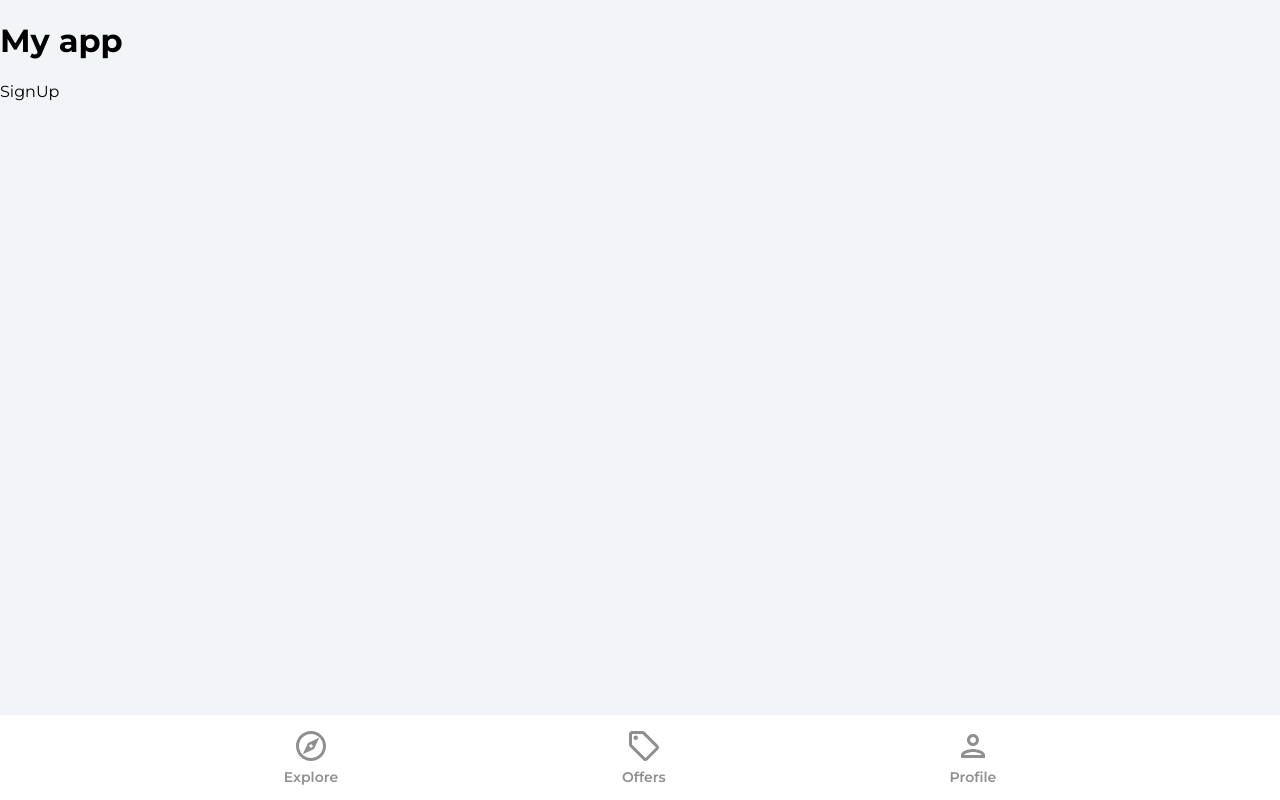
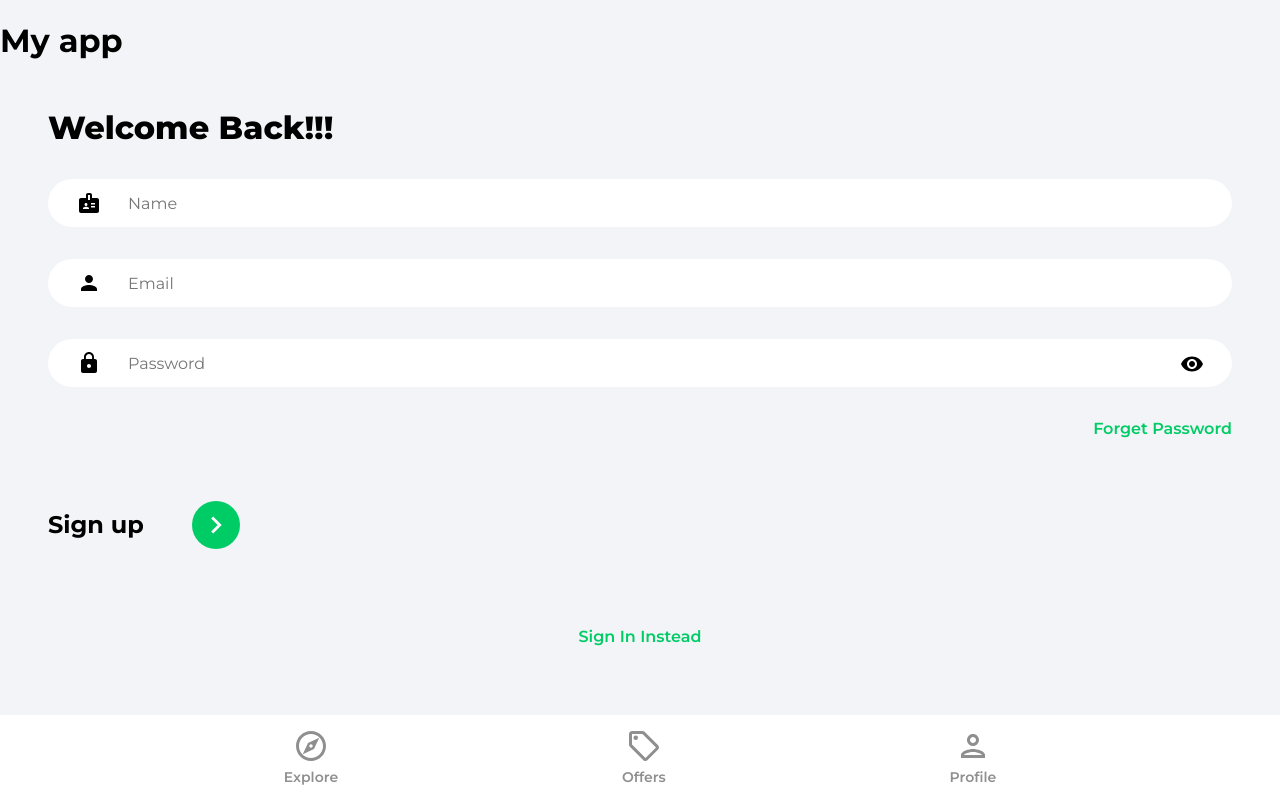
Before and after one commit to ShubhamSingh-S34/House-Market-Place, a React (Create React App) app: page /sign-up in a window 1280 px wide. Built offline with nearby package versions, Linux system fonts and the light colour scheme; the HTML template or start-up script is replaced by a standard one.

Commit message:
Added the sign-in and sign-up form page

```diff
--- a/src/pages/SignIn.js
+++ b/src/pages/SignIn.js
@@ -1,8 +1,73 @@
-import React from 'react'
+import React, { useState } from 'react'
+import { useNavigate, Link } from 'react-router-dom'
+import {ReactComponent as ArrowRightIcon} from '../assets/svg/keyboardArrowRightIcon.svg'
+import visibilityIcon from '../assets/svg/visibilityIcon.svg'
 
 function SignIn() {
+
+  const [showPassword,setShowPassword] =useState(false);
+  const [formData, setFormData]=useState({
+    email:"",
+    password:"",
+  });
+
+  const {email,password}= formData;
+  const navigate= useNavigate();
+  const onChangeHamdler=function(e){
+    setFormData((prevState)=>({
+      ... prevState,
+      [e.target.id]:e.target.value,
+    }))
+  }
+
   return (
-    <div>SignIn</div>
+    <>
+    <div className='pageContainer'>
+      <header>
+        <p className='pageHeader'>
+          Welcome Back!!!
+        </p>
+      </header>
+      <form>
+        <input
+          type='email'
+          className='emailInput'
+          placeholder='Email'
+          id='email'
+          value={email}
+          onChange={onChangeHamdler}
+         />
+        <div className='passwordInputDiv'>
+          <input
+            type={showPassword?'text':'password'}
+            className='passwordInput'
+            placeholder='Password'
+            id='password'
+            value={password}
+            onChange={onChangeHamdler}
+          />
+          <img src={visibilityIcon} alt='show password' className='showPassword'
+            onClick={()=>{setShowPassword((prevState)=>!prevState)}} />
+        </div>
+
+        <Link to='/forgetpassword' className='forgotPasswordLink'>Forget Password</Link>
+        <div className='signInBar'>
+          <p className='signInText'>
+            Sign In
+          </p>
+          <button className='signInButton'>
+            <ArrowRightIcon fill='#ffffff' width='34px' height='34px' />
+          </button>
+        </div>
+      </form>
+
+      {/* google oAUTH vomponenet */}
+      <Link to='/sign-up' className='registerLink'>
+        Sign Up Instead
+      </Link>
+
+    </div>
+    </>
   )
 }
 
--- a/src/pages/SignUp.js
+++ b/src/pages/SignUp.js
@@ -1,8 +1,85 @@
-import React from 'react'
+// import React from 'react'
+import React, { useState } from 'react'
+import { useNavigate, Link } from 'react-router-dom'
+import {ReactComponent as ArrowRightIcon} from '../assets/svg/keyboardArrowRightIcon.svg'
+import visibilityIcon from '../assets/svg/visibilityIcon.svg'
 
 function SignUp() {
+
+  const [showPassword,setShowPassword] =useState(false);
+  const [formData, setFormData]=useState({
+    name:"",
+    email:"",
+    password:"",
+  });
+
+  const {name, email,password}= formData;
+  const navigate= useNavigate();
+
+
+  const onChangeHamdler=function(e){
+    setFormData((prevState)=>({
+      ... prevState,
+      [e.target.id]:e.target.value,
+    }))
+  }
+
   return (
-    <div>SignUp</div>
+    <>
+    <div className='pageContainer'>
+      <header>
+        <p className='pageHeader'>
+          Welcome Back!!!
+        </p>
+      </header>
+      <form>
+      <input
+          type='text'
+          className='nameInput'
+          placeholder='Name'
+          id='name'
+          value={name}
+          onChange={onChangeHamdler}
+         />
+        <input
+          type='email'
+          className='emailInput'
+          placeholder='Email'
+          id='email'
+          value={email}
+          onChange={onChangeHamdler}
+         />
+        <div className='passwordInputDiv'>
+          <input
+            type={showPassword?'text':'password'}
+            className='passwordInput'
+            placeholder='Password'
+            id='password'
+            value={password}
+            onChange={onChangeHamdler}
+          />
+          <img src={visibilityIcon} alt='show password' className='showPassword'
+            onClick={()=>{setShowPassword((prevState)=>!prevState)}} />
+        </div>
+
+        <Link to='/forgetpassword' className='forgotPasswordLink'>Forget Password</Link>
+        <div className='signUpBar'>
+          <p className='signUpText'>
+            Sign up
+          </p>
+          <button className='signInButton'>
+            <ArrowRightIcon fill='#ffffff' width='34px' height='34px' />
+          </button>
+        </div>
+      </form>
+
+      {/* google oAUTH vomponenet */}
+      <Link to='/sign-in' className='registerLink'>
+        Sign In Instead
+      </Link>
+
+    </div>
+    </>
   )
 }
 
```
